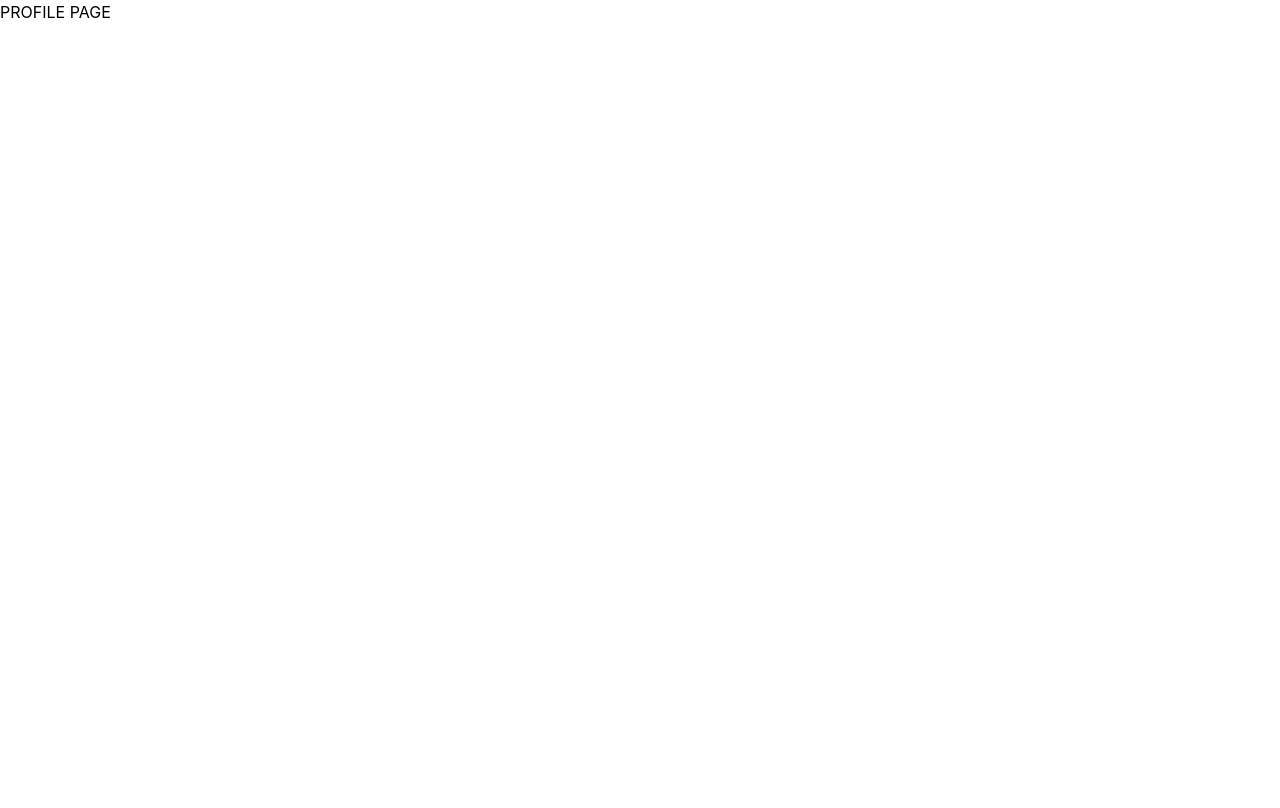
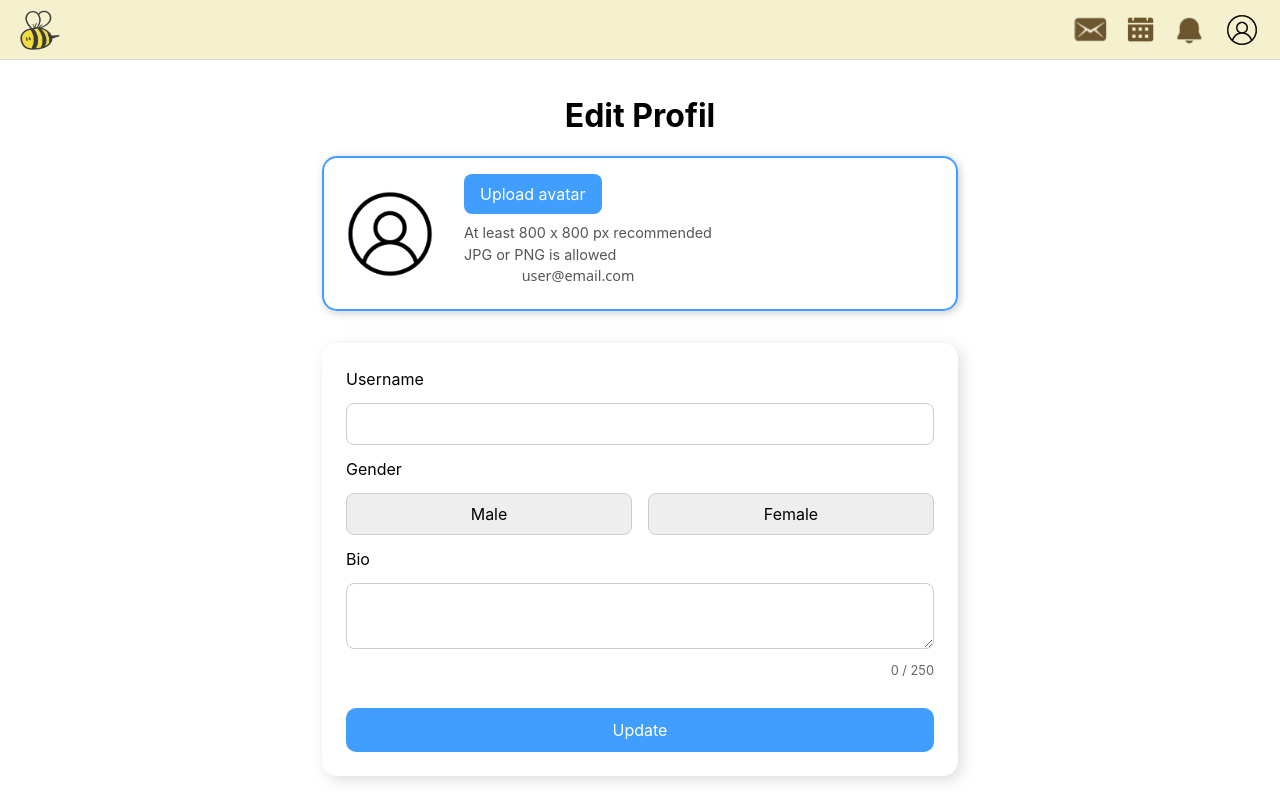
Before and after one commit to D4V1DYL/Bi-Friends-FE, a React (Vite) app: page /ProfilePage in a window 1280 px wide. Built offline with nearby package versions, Linux system fonts and the light colour scheme.

Commit message:
4-T025A
-. Template masukin data profile User
-. Blm ada get / set data User

```diff
--- a/src/ProfileFolder/ProfilePage.css
+++ b/src/ProfileFolder/ProfilePage.css
@@ -0,0 +1,100 @@
+.profile-container {
+    padding: 2rem;
+    max-width: 700px;
+    margin: 0 auto;
+  }
+
+  .title {
+    text-align: center;
+    font-size: 2rem;
+    font-weight: bold;
+  }
+
+  .avatar-section {
+    border: 2px solid #409eff;
+    border-radius: 15px;
+    padding: 1rem;
+    display: flex;
+    align-items: center;
+    gap: 1.5rem;
+    margin-top: 1rem;
+    box-shadow: 2px 2px 8px #ccc;
+  }
+
+  .avatar-img {
+    width: 100px;
+    height: 100px;
+    border-radius: 100px;
+    object-fit: cover;
+  }
+
+  .upload-btn {
+    display: inline-block;
+    background-color: #409eff;
+    color: white;
+    padding: 8px 16px;
+    border-radius: 8px;
+    cursor: pointer;
+    text-align: center;
+    margin-bottom: 0.5rem;
+  }
+
+  .upload-note, .email {
+    font-size: 0.9rem;
+    color: #555;
+  }
+
+  .form-card {
+    background: white;
+    padding: 1.5rem;
+    border-radius: 15px;
+    box-shadow: 4px 4px 15px #ddd;
+    margin-top: 2rem;
+    display: flex;
+    flex-direction: column;
+    gap: 0.75rem;
+  }
+
+  input, textarea {
+    width: 100%;
+    padding: 0.5rem;
+    border-radius: 8px;
+    border: 1px solid #ccc;
+  }
+
+  .gender-toggle {
+    display: flex;
+    gap: 1rem;
+  }
+
+  .gender-toggle button {
+    flex: 1;
+    padding: 0.5rem;
+    border: 1px solid #ccc;
+    border-radius: 8px;
+    background: #eee;
+    cursor: pointer;
+  }
+
+  .gender-toggle button.active {
+    background: #409eff;
+    color: white;
+    font-weight: bold;
+  }
+
+  .char-count {
+    font-size: 0.8rem;
+    text-align: right;
+    color: #666;
+  }
+
+  .update-btn {
+    margin-top: 1rem;
+    padding: 10px;
+    background-color: #409eff;
+    color: white;
+    border: none;
+    border-radius: 10px;
+    font-size: 1rem;
+    cursor: pointer;
+  }
--- a/src/ProfileFolder/ProfilePage.tsx
+++ b/src/ProfileFolder/ProfilePage.tsx
@@ -1,9 +1,81 @@
-import React from 'react';
+import React, { useState } from 'react';
+import NavigationBar from '../Components/NavigationComponent/NavigationBar';
+import './ProfilePage.css';
+import profileLogo from '../assets/profileLogo.png'; // Gambar default avatar
 
 const ProfilePage: React.FC = () => {
+  const [username, setUsername] = useState('');
+  const [gender, setGender] = useState<'Male' | 'Female' | ''>('');
+  const [bio, setBio] = useState('');
+  const [avatarPreview, setAvatarPreview] = useState<string | null>(null);
+  const email = 'user@email.com';
+
+  const handleAvatarChange = (e: React.ChangeEvent<HTMLInputElement>) => {
+    const file = e.target.files?.[0];
+    if (file) {
+      setAvatarPreview(URL.createObjectURL(file));
+    }
+  };
+
   return (
     <div>
-      <h1>PROFILE PAGE</h1>
+      <NavigationBar />
+      <div className="profile-container">
+        <h1 className="title">Edit Profil</h1>
+
+        <div className="avatar-section">
+          <img
+            src={avatarPreview || profileLogo}
+            className="avatar-img"
+            alt="Avatar"
+          />
+          <div>
+            <label htmlFor="avatar-upload" className="upload-btn">Upload avatar</label>
+            <input
+              id="avatar-upload"
+              type="file"
+              accept="image/*"
+              style={{ display: 'none' }}
+              onChange={handleAvatarChange}
+            />
+            <p className="upload-note">
+              At least 800 x 800 px recommended<br />JPG or PNG is allowed
+            </p>
+            <p className="email">{email}</p>
+          </div>
+        </div>
+
+        <div className="form-card">
+          <label>Username</label>
+          <input value={username} onChange={(e) => setUsername(e.target.value)} />
+
+          <label>Gender</label>
+          <div className="gender-toggle">
+            <button
+              className={gender === 'Male' ? 'active' : ''}
+              onClick={() => setGender('Male')}
+            >
+              Male
+            </button>
+            <button
+              className={gender === 'Female' ? 'active' : ''}
+              onClick={() => setGender('Female')}
+            >
+              Female
+            </button>
+          </div>
+
+          <label>Bio</label>
+          <textarea
+            value={bio}
+            maxLength={250}
+            onChange={(e) => setBio(e.target.value)}
+          />
+          <div className="char-count">{bio.length} / 250</div>
+
+          <button className="update-btn">Update</button>
+        </div>
+      </div>
     </div>
   );
 };
```
